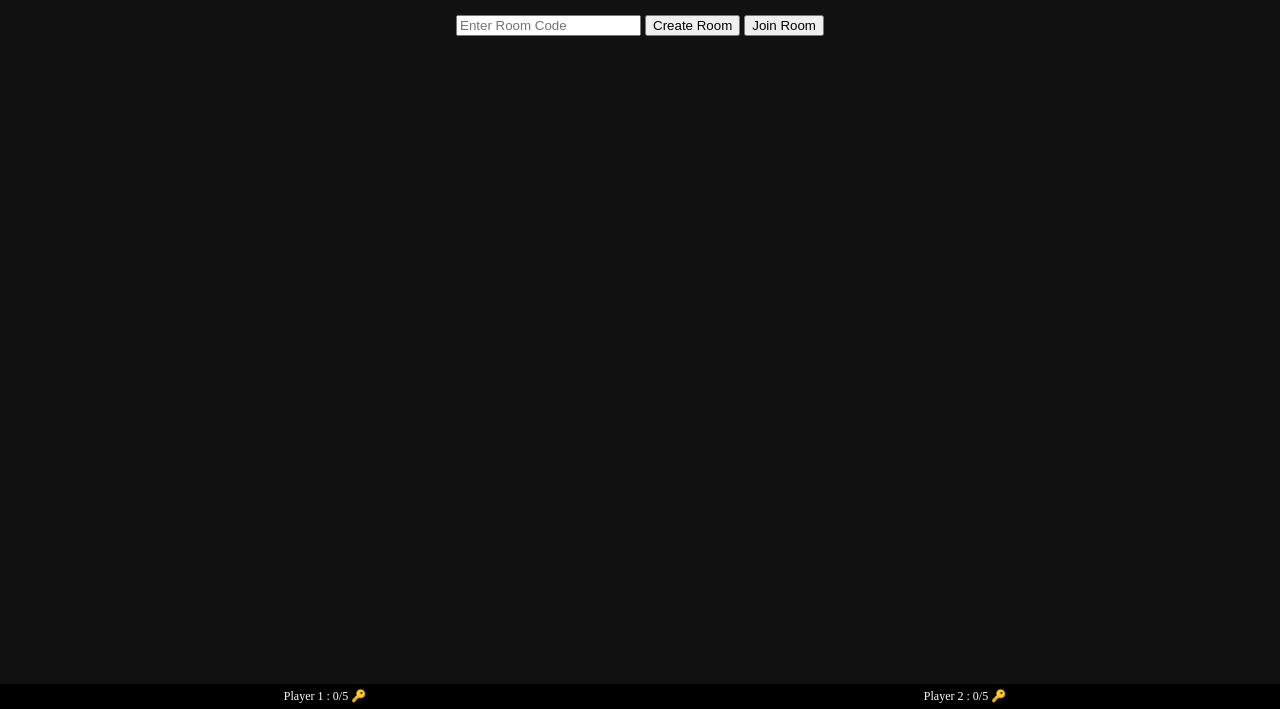
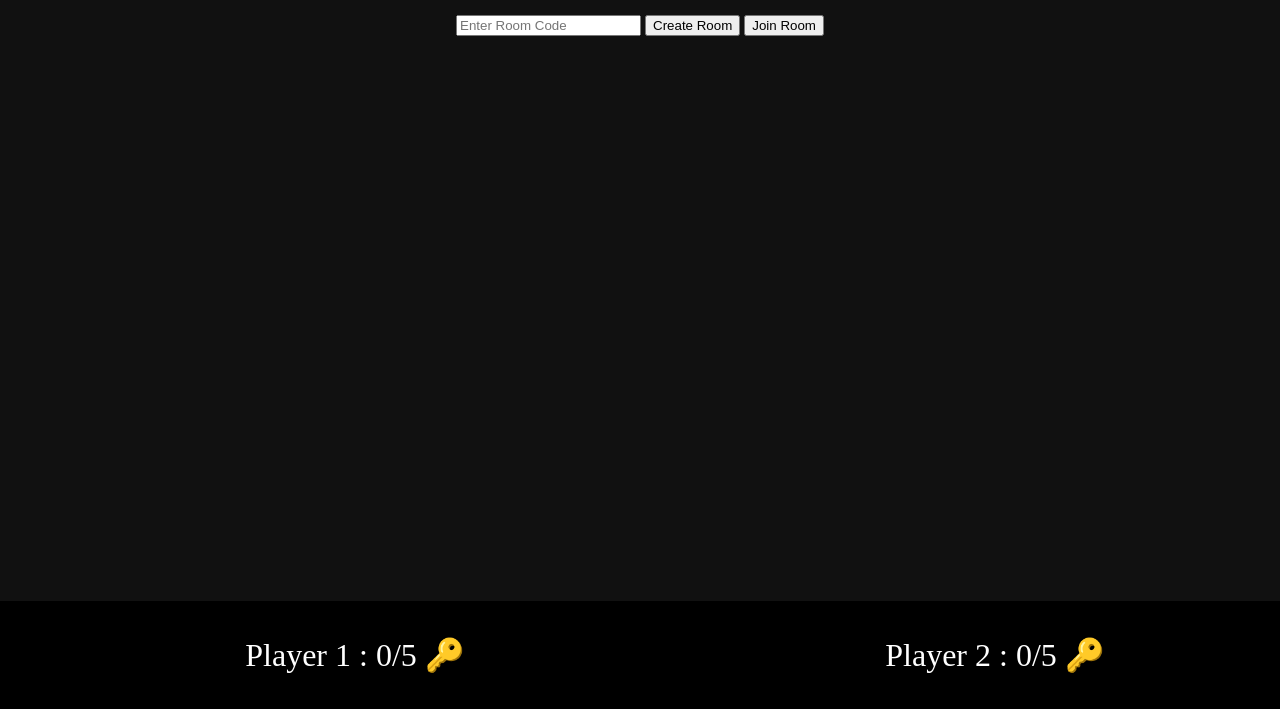
Before and after one commit to hihellosachin/CoupleGames, a plain HTML site: page multi.html in a window 1280 px wide. Shown: the part 91-800 px from the top of the page. Drawn offline with Linux system fonts and the light colour scheme; files that its build step writes are made by us from their sources; files whose address does not match are found by name.

Commit message:
Update multi.css

```diff
--- a/multiplayer/multi.css
+++ b/multiplayer/multi.css
@@ -28,8 +28,8 @@ width:100%;
 background:black;
 display:flex;
 justify-content:space-around;
-padding:5px;
-font-size:12px;
+padding:35px;
+font-size:32px;
 z-index:1000;
 }
 
```
